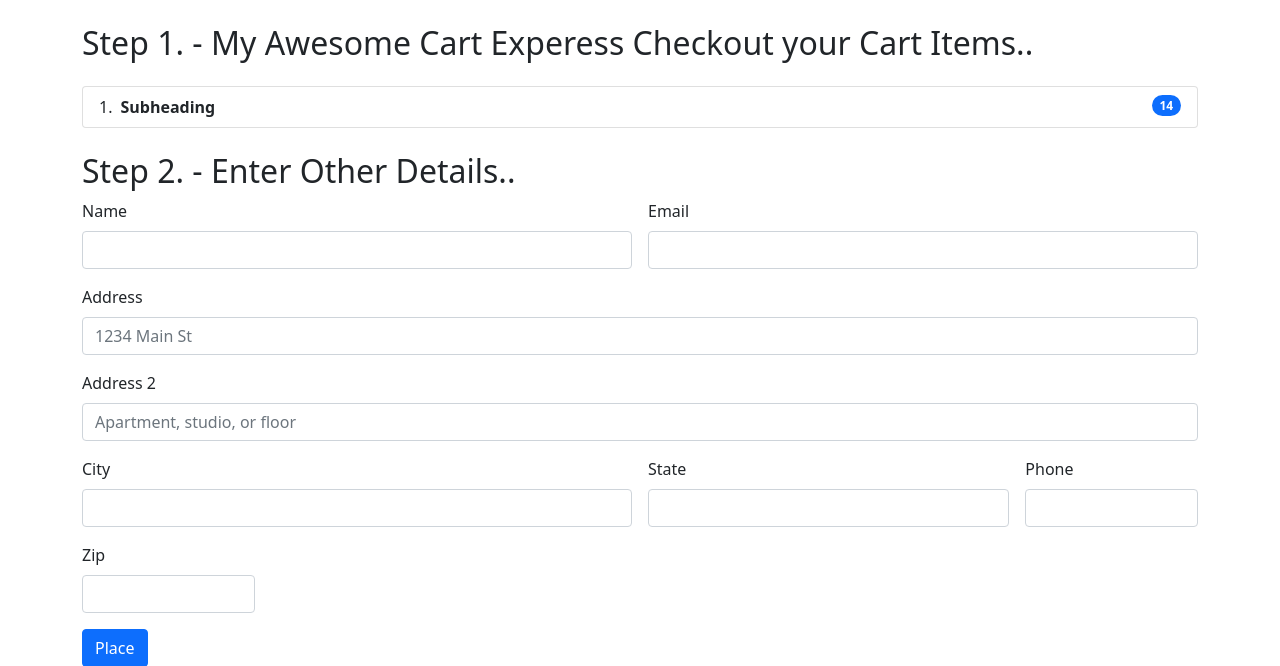
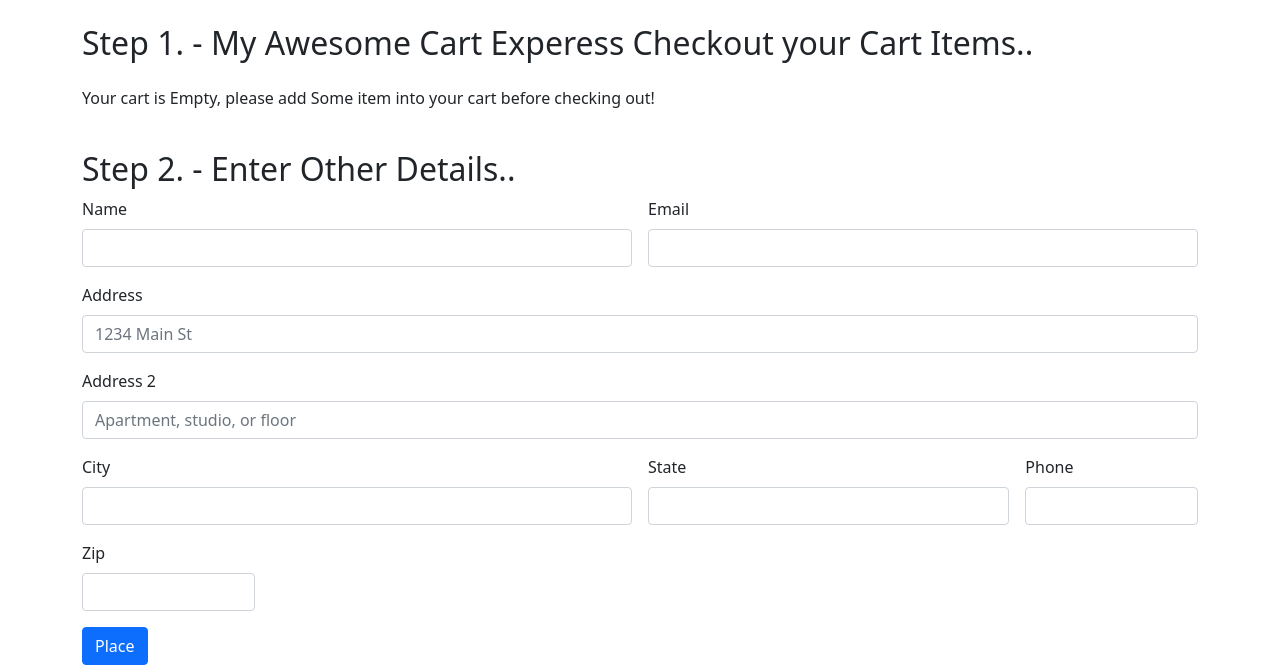
Before and after one commit to OneSakib/Ecommerce-Website-Demo-using-Djang-Framework, a Django app: page /shop/checkout in a window 1280 px wide. Shown: the part 64-730 px from the top of the page. Run offline with Django 3.2, Linux system fonts and the light colour scheme; some libraries are stand-ins or nearby versions.

```diff
--- a/mac/shop/templates/shop/basic.html
+++ b/mac/shop/templates/shop/basic.html
@@ -86,7 +86,6 @@
 
     document.getElementById('cartview').innerHTML = Object.keys(cart).length;
 
-
 </script>
 
 {% endblock %}
--- a/mac/shop/templates/shop/checkout.html
+++ b/mac/shop/templates/shop/checkout.html
@@ -12,13 +12,7 @@ text-align:center;
 <div class="container">
     <div class="col my-4">
         <h2>Step 1. - My Awesome Cart Experess Checkout your Cart Items..</h2>
-        <ol class="list-group list-group-numbered my-4">
-            <li class="list-group-item d-flex justify-content-between align-items-start" id="items">
-                <div class="ms-2 me-auto">
-                    <div class="fw-bold">Subheading</div>
-                </div>
-                <span class="badge bg-primary rounded-pill">14</span>
-            </li>
+        <ol class="list-group list-group-numbered my-4" id="items">
         </ol>
     </div>
     <div class="col my4">
@@ -38,7 +32,8 @@ text-align:center;
             </div>
             <div class="col-12">
                 <label for="Address2" class="form-label">Address 2</label>
-                <input type="text" class="form-control" id="Address2" placeholder="Apartment, studio, or floor">
+                <input type="text" class="form-control" id="Address2"
+                       placeholder="Apartment, studio, or floor">
             </div>
             <div class="col-md-6">
                 <label for="City" class="form-label">City</label>
@@ -67,18 +62,34 @@ text-align:center;
 {% endblock %}
 {% block js %}
 <script>
-    if(localStorage.getItem('cart')==null)
+    if (localStorage.getItem('cart') == null) {
+        var cart = {};
+    } else {
+        cart = JSON.parse(localStorage.getItem('cart'));
+        sumofCart()
+        function sumofCart() {
+            if (localStorage.length != 0) {
+                var sum = 0;
+                for (var item in cart) {
+                    sum = sum + cart[item][0];
+                    document.getElementById('cartview').innerHTML = sum;
+                }
+            } else {
+                document.getElementById('cartview').innerHTML = 0;
+            }
+        }
+    }
+    if ($.isEmptyObject(cart)) {
+        mystr = "<p>Your cart is Empty, please add Some item into your cart before checking out!</p>"
+        $('#items').append(mystr);
+    }
     {
-        var cart={};
-    }
-    else
-    {
-        cart=JSON.parse(localStorage.getItem('cart'));
-        for(var item in cart)
-        {
-            let name=cart[item][1];
-            let qty=cart[item][0]
-            mystr= '<div className="ms-2 me-auto"><div className="fw-bold">{name}</div></div><span className="badge bg-primary rounded-pill">{qty}</span>'
+        for (var item in cart) {
+            let name = cart[item][1];
+            let qty = cart[item][0]
+            mystr
+                = '<li class="list-group-item d-flex justify-content-between align-items-start"><div class="ms-2 me-auto"><div class="fw-bold">' + name + '</div></div><span class="badge bg-primary rounded-pill" id="qtyproduct">' + qty + '</span></li>'
+            $('#items').append(mystr);
         }
     }
 </script>
```
